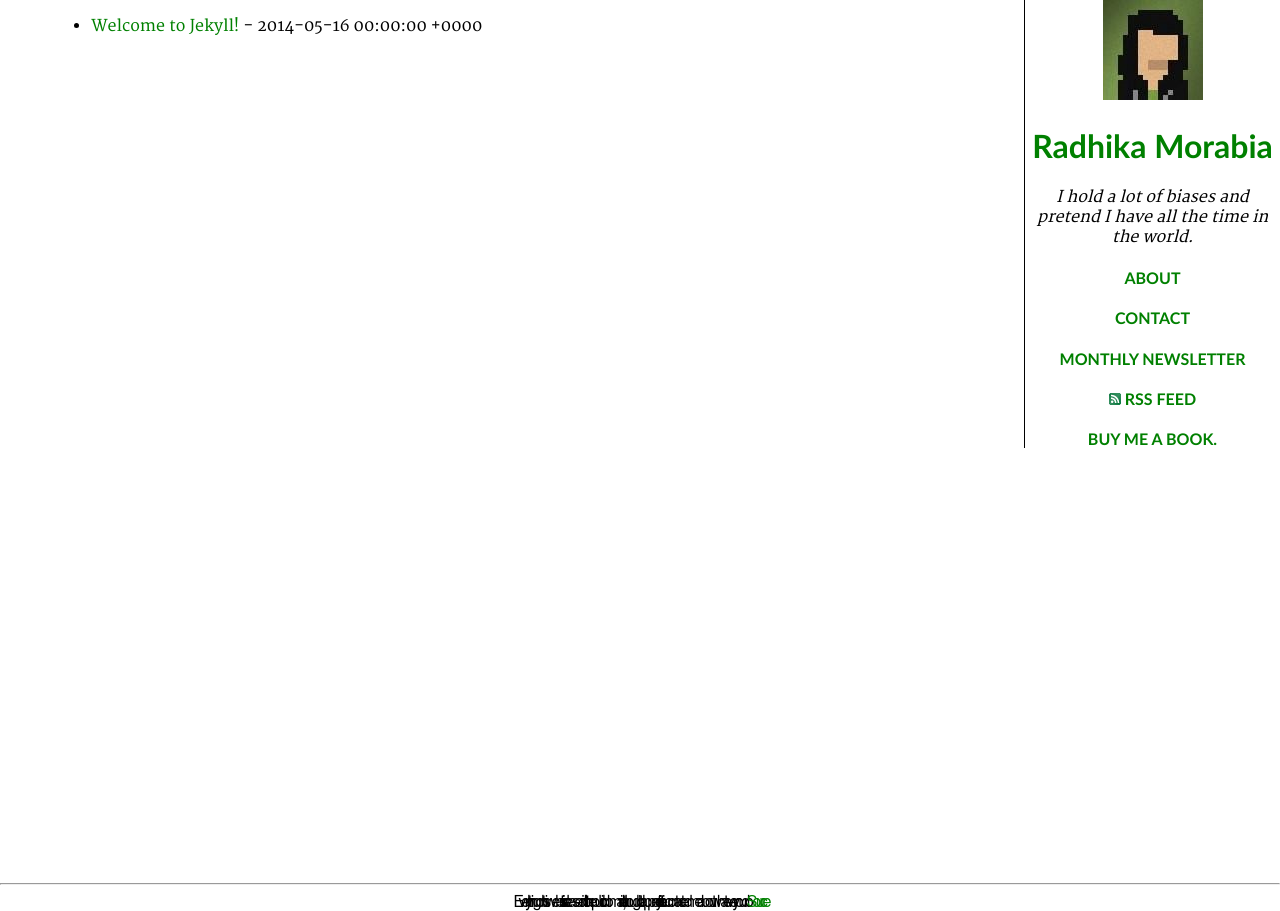
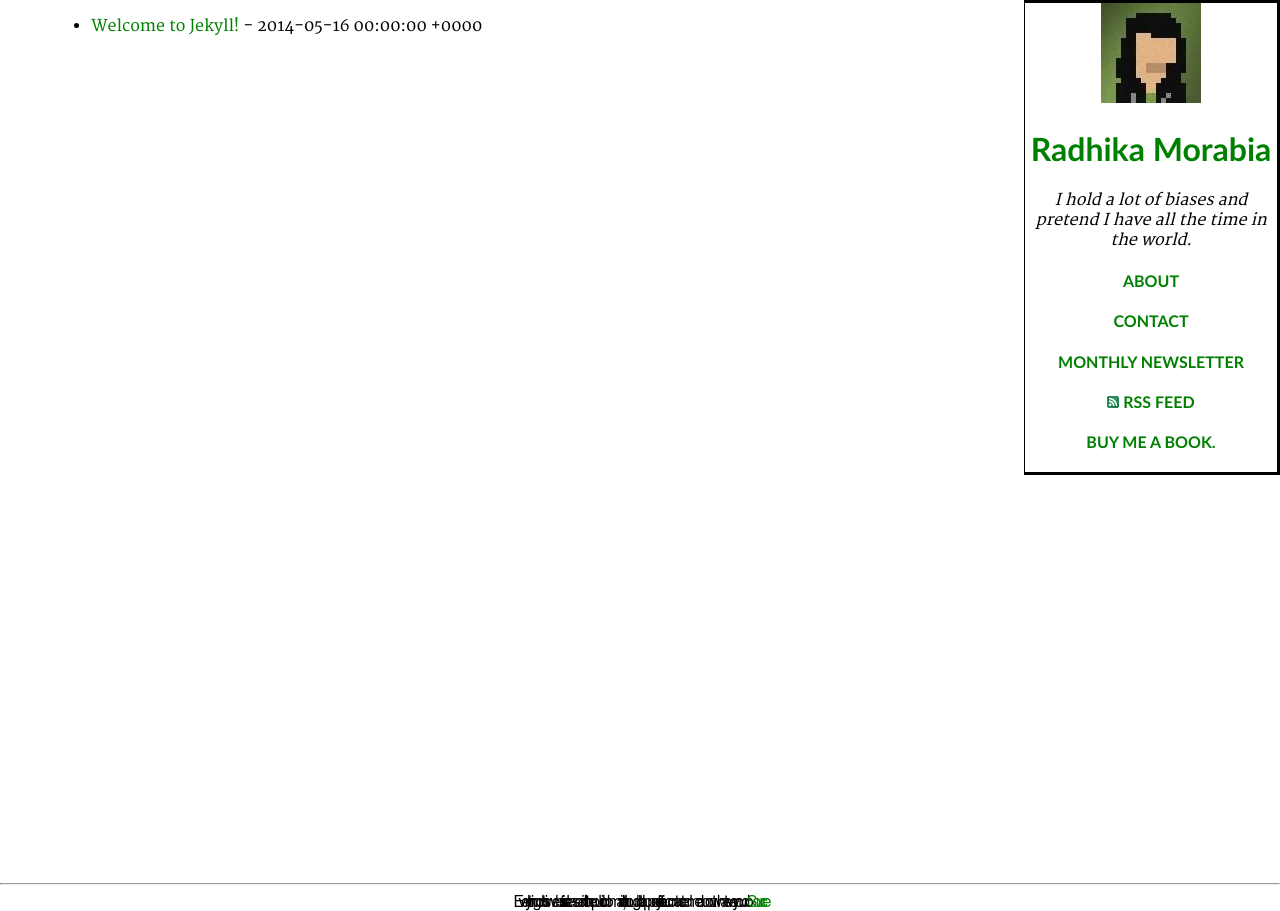
Before and after one commit to rmorabia/radhika.dev, a Jekyll site: the page built from category.html, in a window 1280 px wide. Built offline with Jekyll 4.4.1, drawn with Linux system fonts in a browser that asks for light colours; Markdown is read by kramdown in place of the engine named in the settings.

Commit message:
fix border syntax

```diff
--- a/css/stylesheet.css
+++ b/css/stylesheet.css
@@ -51,5 +51,6 @@ footer {
 }
 
 .sidebar {
-    border-left: 1px solid;
+    border-left: 1px;
+    border-style: solid;
 }
```
